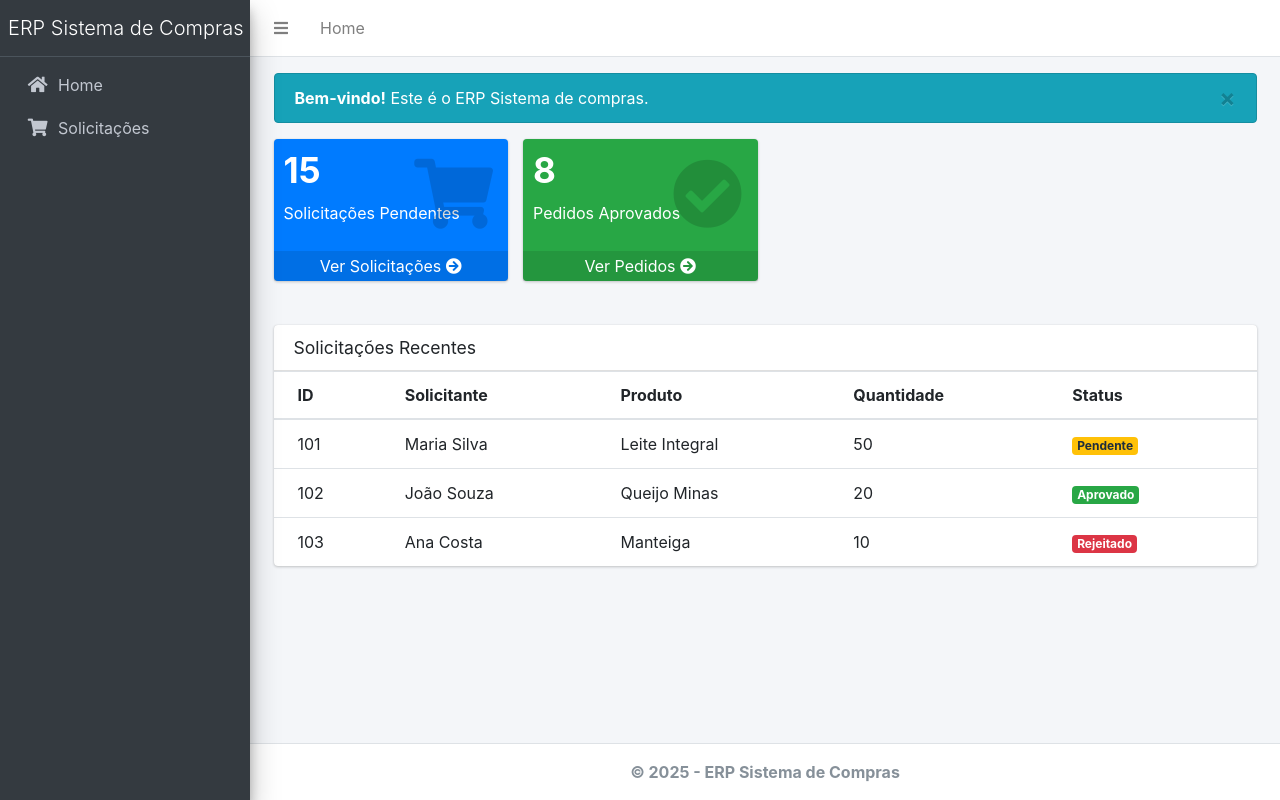
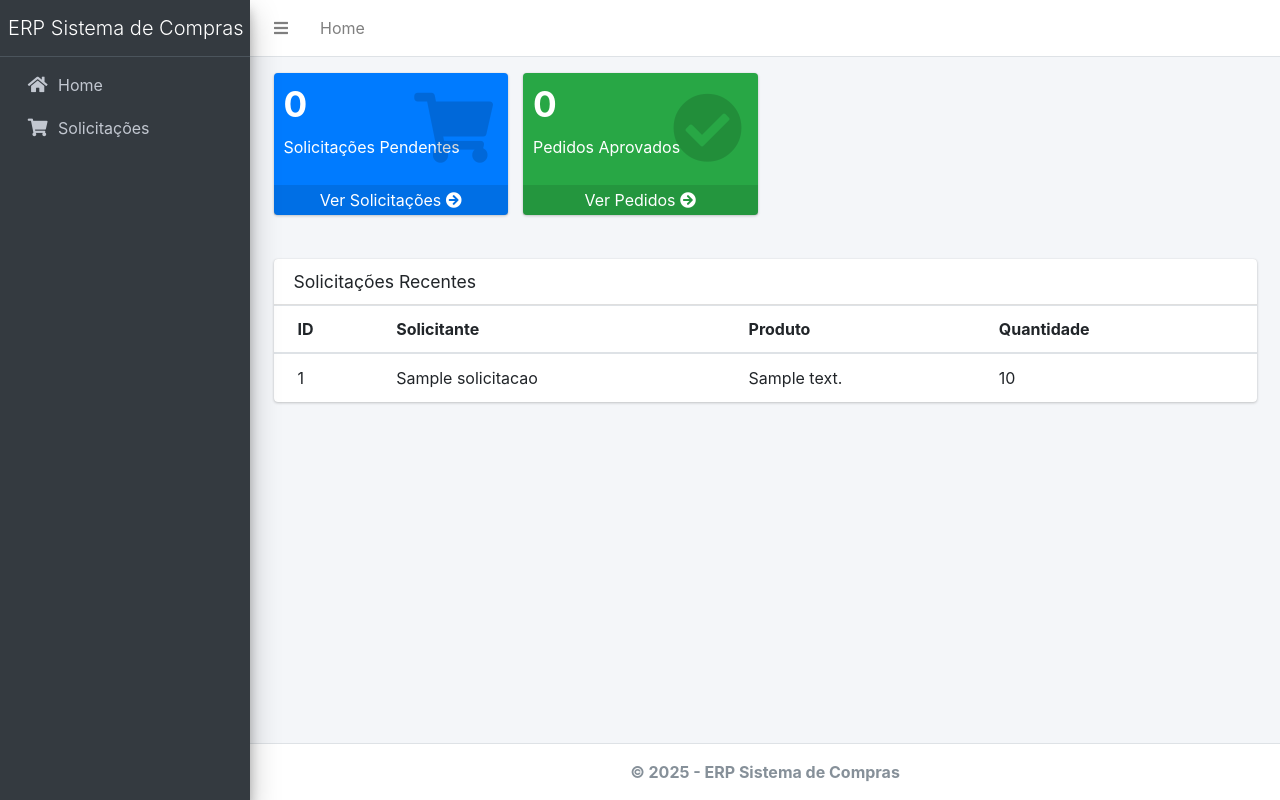
Before and after one commit to VanthuirMaia/ERP_Compras, a Django app: page / in a window 1280 px wide. Run offline with Django 5.2, Linux system fonts and the light colour scheme; tables that the repository leaves empty hold one stand-in row (values such as "Sample post"); some libraries are stand-ins or nearby versions.

Commit message:
fix(core): remover campo 'status' inexistente do template da home
refactor(core): ajustar exibição das solicitações recentes para refletir o modelo atual

feat(core): carregar dados dinâmicos de solicitações recentes e totais na home

```diff
--- a/core/views.py
+++ b/core/views.py
@@ -1,4 +1,17 @@
 from django.shortcuts import render
+from solicitacoes.models import Solicitacao
 
 def home(request):
-    return render(request, 'core/home.html')
+    solicitacoes_recentes = Solicitacao.objects.all().order_by('-data_solicitacao')[:5]
+
+    # Se não tem status, provavelmente total_pendentes e total_aprovados você calcula de outro jeito,
+    # ou pode deixar estático se preferir.
+    total_pendentes = 0
+    total_aprovados = 0
+
+    context = {
+        'solicitacoes_recentes': solicitacoes_recentes,
+        'total_pendentes': total_pendentes,
+        'total_aprovados': total_aprovados,
+    }
+    return render(request, 'core/home.html', context)
--- a/templates/core/home.html
+++ b/templates/core/home.html
@@ -5,20 +5,12 @@
 {% block content %}
 <div class="container-fluid">
 
-  <!-- Alert -->
-  <div class="alert alert-info alert-dismissible fade show" role="alert">
-    <strong>Bem-vindo!</strong> Este é o ERP Sistema de compras.
-    <button type="button" class="close" data-dismiss="alert" aria-label="Close">
-        <span aria-hidden="true">&times;</span>
-    </button>
-  </div>
-
   <!-- Cards -->
   <div class="row mb-4">
     <div class="col-lg-3 col-6">
       <div class="small-box bg-primary">
         <div class="inner">
-          <h3>15</h3>
+          <h3>{{ total_pendentes }}</h3>
           <p>Solicitações Pendentes</p>
         </div>
         <div class="icon">
@@ -33,7 +25,7 @@
     <div class="col-lg-3 col-6">
       <div class="small-box bg-success">
         <div class="inner">
-          <h3>8</h3>
+          <h3>{{ total_aprovados }}</h3>
           <p>Pedidos Aprovados</p>
         </div>
         <div class="icon">
@@ -46,7 +38,7 @@
     </div>
   </div>
 
-  <!-- Tabela de exemplo -->
+  <!-- Tabela de Solicitações Recentes -->
   <div class="card">
     <div class="card-header">
       <h3 class="card-title">Solicitações Recentes</h3>
@@ -59,31 +51,33 @@
             <th>Solicitante</th>
             <th>Produto</th>
             <th>Quantidade</th>
-            <th>Status</th>
           </tr>
         </thead>
         <tbody>
+          {% for sol in solicitacoes_recentes %}
           <tr>
-            <td>101</td>
-            <td>Maria Silva</td>
-            <td>Leite Integral</td>
-            <td>50</td>
-            <td><span class="badge bg-warning">Pendente</span></td>
+            <td>{{ sol.id }}</td>
+            <td>{{ sol.solicitante_nome }}</td>
+            <td>
+              {% if sol.itens.all %}
+                {{ sol.itens.all.0.descricao }}
+              {% else %}
+                -
+              {% endif %}
+            </td>
+            <td>
+              {% if sol.itens.all %}
+                {{ sol.itens.all.0.quantidade }}
+              {% else %}
+                -
+              {% endif %}
+            </td>
           </tr>
+          {% empty %}
           <tr>
-            <td>102</td>
-            <td>João Souza</td>
-            <td>Queijo Minas</td>
-            <td>20</td>
-            <td><span class="badge bg-success">Aprovado</span></td>
+            <td colspan="4">Nenhuma solicitação encontrada.</td>
           </tr>
-          <tr>
-            <td>103</td>
-            <td>Ana Costa</td>
-            <td>Manteiga</td>
-            <td>10</td>
-            <td><span class="badge bg-danger">Rejeitado</span></td>
-          </tr>
+          {% endfor %}
         </tbody>
       </table>
     </div>
```
